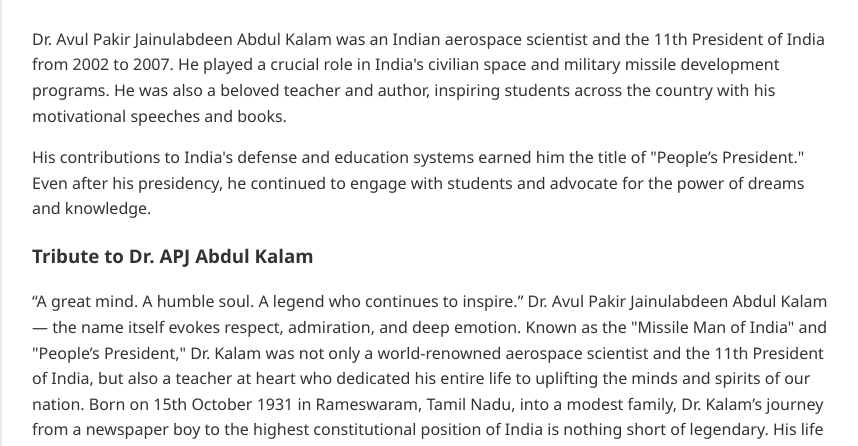
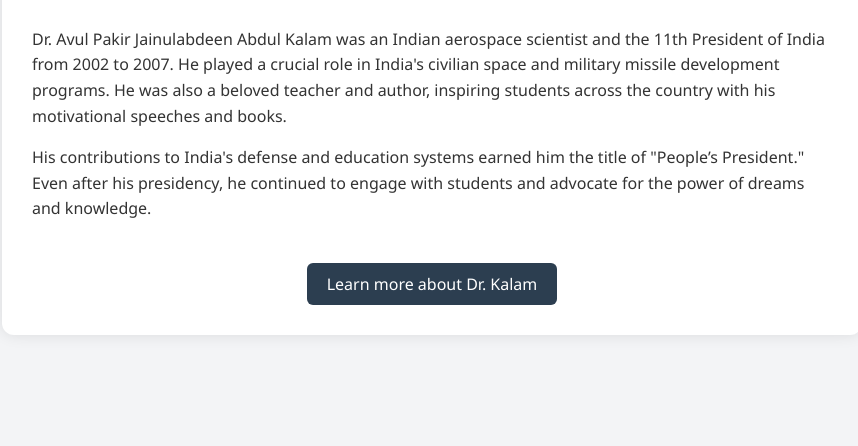
Before and after one commit to atharvaprojects/Tribute-Page, a plain HTML site: page index.html in a window 1280 px wide. Shown: the part 349-795 px from the top of the page, without its empty margins (208-1066 px from the left). Drawn offline with Linux system fonts and the light colour scheme.

Commit message:
Update index.html

```diff
--- a/index.html
+++ b/index.html
@@ -29,47 +29,6 @@
         <p>
           His contributions to India's defense and education systems earned him the title of "People’s President." Even after his presidency, he continued to engage with students and advocate for the power of dreams and knowledge.
         </p>
-        <p> <h3>Tribute to Dr. APJ Abdul Kalam</h3>
-“A great mind. A humble soul. A legend who continues to inspire.”
-
-Dr. Avul Pakir Jainulabdeen Abdul Kalam — the name itself evokes respect, admiration, and deep emotion. Known as the "Missile Man of India" and "People’s President," Dr. Kalam was not only a world-renowned aerospace scientist and the 11th President of India, but also a teacher at heart who dedicated his entire life to uplifting the minds and spirits of our nation.
-
-Born on 15th October 1931 in Rameswaram, Tamil Nadu, into a modest family, Dr. Kalam’s journey from a newspaper boy to the highest constitutional position of India is nothing short of legendary. His life story is a symbol of hope and proof that no dream is too big if the heart is pure and the will unbreakable.
-
-Throughout his life, he remained a beacon of integrity, simplicity, and discipline. He played a pivotal role in India’s space and missile development programs — including the Pokhran-II nuclear tests, SLV project, and the development of Agni and Prithvi missiles. Despite his towering contributions to science, he was never attached to fame or luxury. His focus was always on service — service to the nation, and service to its people.
-
-<h3>A Leader Who Connected With Every Heart</h3>
-Dr. Kalam broke the traditional image of a President. He was accessible, approachable, and deeply connected with the common man. He spoke the language of the youth, encouraged innovation and creativity, and firmly believed that the true wealth of a nation lies in its young minds.
-
-He spent his post-presidency years traveling across India, visiting schools, colleges, and research institutions — encouraging students to think big, act with courage, and never give up on their dreams.
-
-Even during his final moments on 27th July 2015, he was doing what he loved the most — teaching. He collapsed while delivering a lecture at IIM Shillong, leaving behind a legacy that generations will cherish.
-
-<h3>Legacy Beyond Time</h3>
-Dr. Kalam’s words still echo in classrooms, speeches, and in the hearts of every Indian:
-
-"You have to dream before your dreams can come true."
-"Don’t take rest after your first victory because if you fail in second, more lips are waiting to say that your first victory was just luck."
-"If you want to shine like a sun, first burn like a sun."
-His books like "Wings of Fire," "Ignited Minds," "India 2020," and "My Journey" continue to motivate and mold millions. These are not just books — they are blueprints for a brighter, stronger India.
-
-<h3>Our Salute to the Eternal Hero</h3>
-Dr. Kalam taught us that greatness comes not from power or position, but from compassion, hard work, and the courage to uplift others. He lived a life of values, vision, and dedication — a life that still guides us like a lighthouse in a stormy sea.
-
-Let us not just remember him today, but live by his values every day:
-
-Dream big.
-Work hard.
-Stay humble.
-Serve selflessly.
-<h3> "You are not just a memory, Dr. Kalam. You are a movement." </h3>
-You may have left this world physically, but your dreams, your thoughts, and your words continue to live within each one of us. We, the youth of India, promise to carry forward your vision of a developed India — an India rich in knowledge, innovation, unity, and compassion.
-
-From the depths of our hearts,
-Thank you, Dr. Kalam.
-You will always be our role model, our missile of hope, and our guiding star.
-
-</p>
       </div>
 
       <a
```
